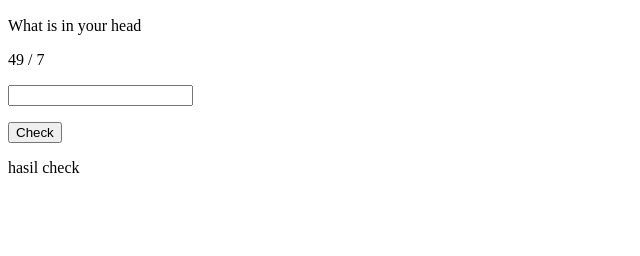
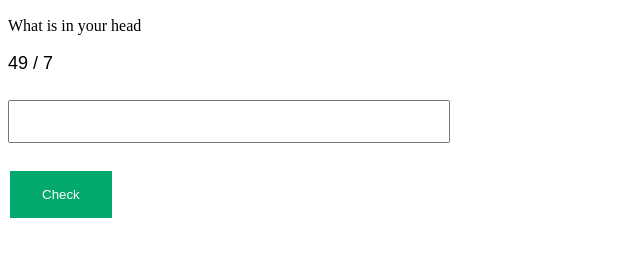
Before and after one commit to snydez/mencongak, a plain HTML site: page index.html in a window 1280 px wide. Shown: the part 50-306 px from the top of the page, without its empty margins (0-640 px from the left). Drawn offline with Linux system fonts and the light colour scheme.

Commit message:
add CSS
add CSS

```diff
--- a/index.html
+++ b/index.html
@@ -1,16 +1,20 @@
 <!DOCTYPE html>
 <html>
+<head>
+  <title>Mencongak</title>
+  <link rel="stylesheet" href="mencongak.css">
+</head>
 <body>
 
 <h2>Mencongak</h2>
 
 <p>What is in your head</p>
 
-<p id="soal">ccc</p>
+<p id="soal"></p>
 
 <p id="inputan"><input id="intInputan" type="number" ></p>
 <p id="check"><button id="btnCheck">Check</button></p>
-<p id="hasilcheck">hasil check</p>
+<p id="hasilcheck"></p>
 
 
 <script>
@@ -34,8 +38,6 @@ document.getElementById("btnCheck").onclick  = function(){
 
 function fCheck(inputan, hasil) {
 
-  //let strInputan = String(inputan);
-  //let trimInputan = strInputan.replace(/^\s+|\s+$/gm,'');
 
 
   var strInputan = document.getElementById("intInputan").value;
@@ -109,7 +111,7 @@ function getHasil(kiri , operator, kanan) {
 
 }
 function getSoal() {
-	let kiri = getRndInteger(1,20)
+	let kiri  = getRndInteger(1,10);
 	let operator = getRndOperator();
 	let kanan = getRndInteger(1,10);
 
@@ -122,6 +124,8 @@ function getSoal() {
 
 	if (operator == " / ") {
 		kiri = getRndInteger(11,kanan * 10);
+	} else if (operator != " x ") {
+	        kiri = getRndInteger(1,20);
 	}
 
 	if ((operator == " - ") || (operator == " / ") ) {
--- /dev/null
+++ b/mencongak.css
@@ -0,0 +1,20 @@
+#soal {
+   font-family: arial;
+   font-size: large;
+}
+
+ #intInputan { width: 35%;
+  padding: 12px 20px;
+  margin: 8px 0;
+  box-sizing: border-box;
+  }
+
+#btnCheck , input[type=button], input[type=submit], input[type=reset] {
+  background-color: #04AA6D;
+  border: none;
+  color: white;
+  padding: 16px 32px;
+  text-decoration: none;
+  margin: 4px 2px;
+  cursor: pointer;
+}
```
